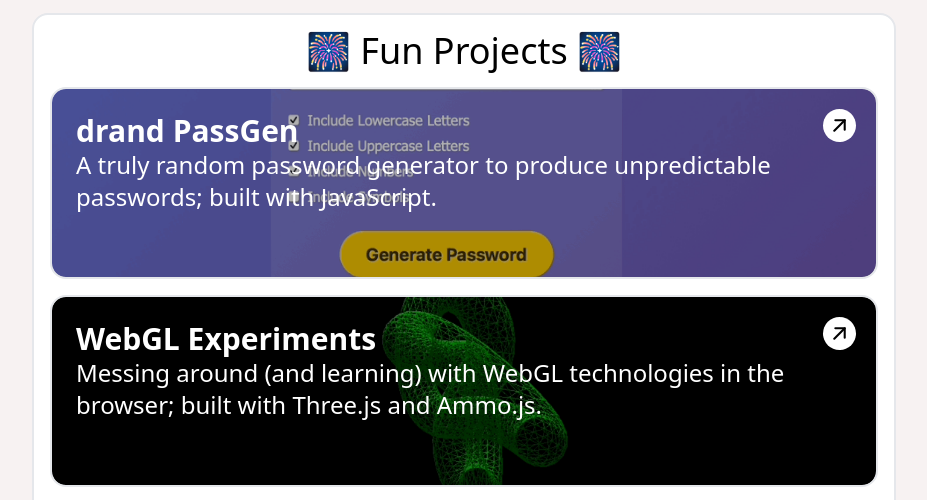
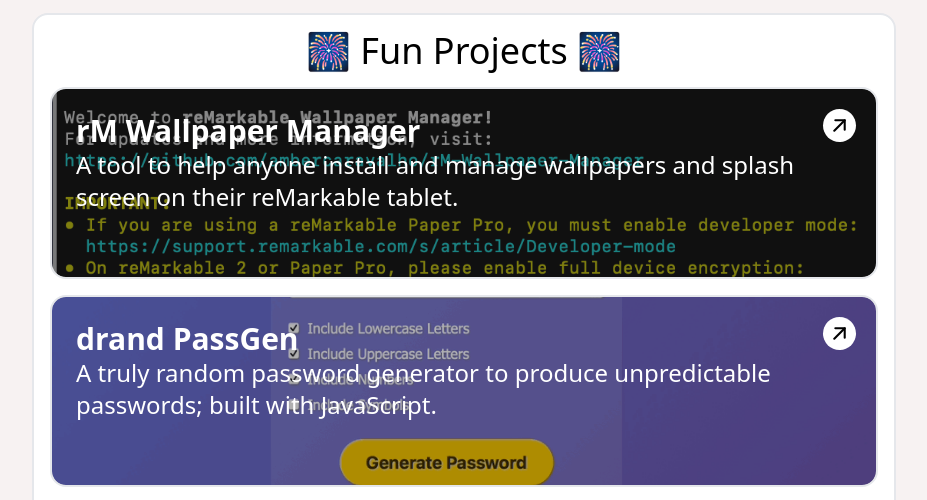
Before and after one commit to ambercaravalho/personal-site-v4, an Astro site: page /projects in a window 1280 px wide. Shown: the part 935-1435 px from the top of the page, without its empty margins (176-1103 px from the left). Built offline with nearby package versions, Linux system fonts and the light colour scheme; Astro itself is replaced by a stand-in of ours.

Commit message:
add remarkable wallpaper manager to projects

```diff
--- a/src/pages/projects.astro
+++ b/src/pages/projects.astro
@@ -11,6 +11,7 @@
 import archiveVersionThreeScreenshot from '../assets/projects/archive-v3-screenshot.jpg';
 import corgevityVersionOneScreenshot from '../assets/projects/corgevity-v1-screenshot.png';
 import swzservicesScreenshot from '../assets/projects/swzservice-screenshot.png';
+import rmWallpaperMgmrScreenshot from '../assets/projects/rm-wallpaper-mgmr-screenshot.png';
 ---
 
 <!-- BEGINS FORMATTED SECTION -->
@@ -105,6 +106,24 @@
 <!-- FUN PROJECTS -->
 <section class="flex flex-col relative rounded-2xl border-2 dark:border-[#30363D] text-black dark:text-white nav-links w-full aspect-auto bg-white dark:bg-[#0D1116] -z-0 lg:col-span-4 md:col-span-4 col-span-2 gap-2 md:gap-4 p-4">
   <h1 class="text-center bold text-3xl lg:text-4xl" id="fun">🎆 Fun Projects 🎆</h1>
+
+<!-- reMarkable Wallpaper Manager -->
+<a href="https://github.com/ambercaravalho/rM-Wallpaper-Manager" class="relative border-2 dark:border-[#30363D] text-white rounded-2xl w-full lg:h-48 md:h-48 h-40 lg:col-span-4 md:col-span-4 col-span-2 overflow-hidden lg:hover:scale-[103%] transition duration-300 delay-75 ease-in-out" target="_blank" rel="noopener noreferrer">
+  <div class="w-full h-full bg-[#00000077] absolute">
+    <Image src={rmWallpaperMgmrScreenshot} alt="reMarkable Wallpaper Manager" class="absolute object-cover object-center md:object-[center_-70px] lg:object-[center_-70px] -z-10" />
+  </div>
+  <div class="absolute top-5 right-5 bg-white rounded-full p-1">
+    <svg xmlns="http://www.w3.org/2000/svg" class="stroke-black" width="25" height="25" viewBox="0 0 24 24" stroke-width="2" stroke="currentColor" fill="none" stroke-linecap="round" stroke-linejoin="round">
+      <path stroke="none" d="M0 0h24v24H0z" fill="none"></path>
+      <path d="M17 7l-10 10"></path>
+      <path d="M8 7l9 0l0 9"></path>
+    </svg>
+  </div>
+  <div class="w-full h-full absolute top-2 left-2 text-white p-4 z-10 pointer-events-none">
+    <h3 class="text-white text-xl md:text-2xl lg:text-3xl font-bold">rM Wallpaper Manager</h3>
+    <p class="text-white text-md md:text-xl lg:text-2xl">A tool to help anyone install and manage wallpapers and splash screen on their reMarkable tablet.</p>
+  </div>
+</a>
 
 <!-- drand PassGen -->
 <a href="https://passgen.ambercaravalho.com" class="relative border-2 dark:border-[#30363D] text-white rounded-2xl w-full lg:h-48 md:h-48 h-40 lg:col-span-4 md:col-span-4 col-span-2 overflow-hidden lg:hover:scale-[103%] transition duration-300 delay-75 ease-in-out" target="_blank" rel="noopener noreferrer">
```
Also changed, not shown: src/assets/projects/rm-wallpaper-mgmr-screenshot.png (added).
